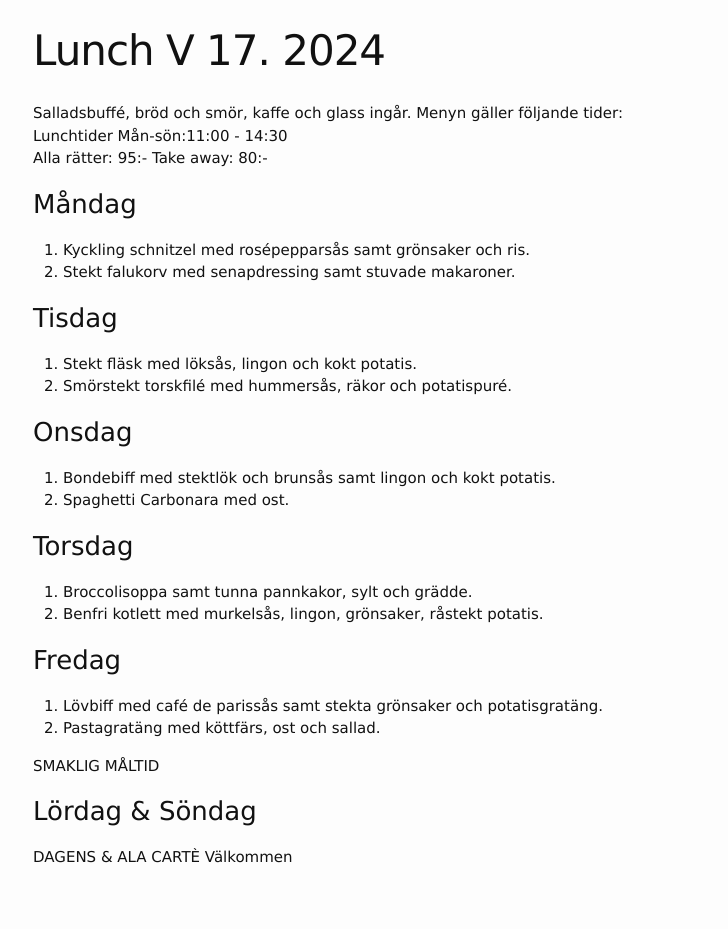
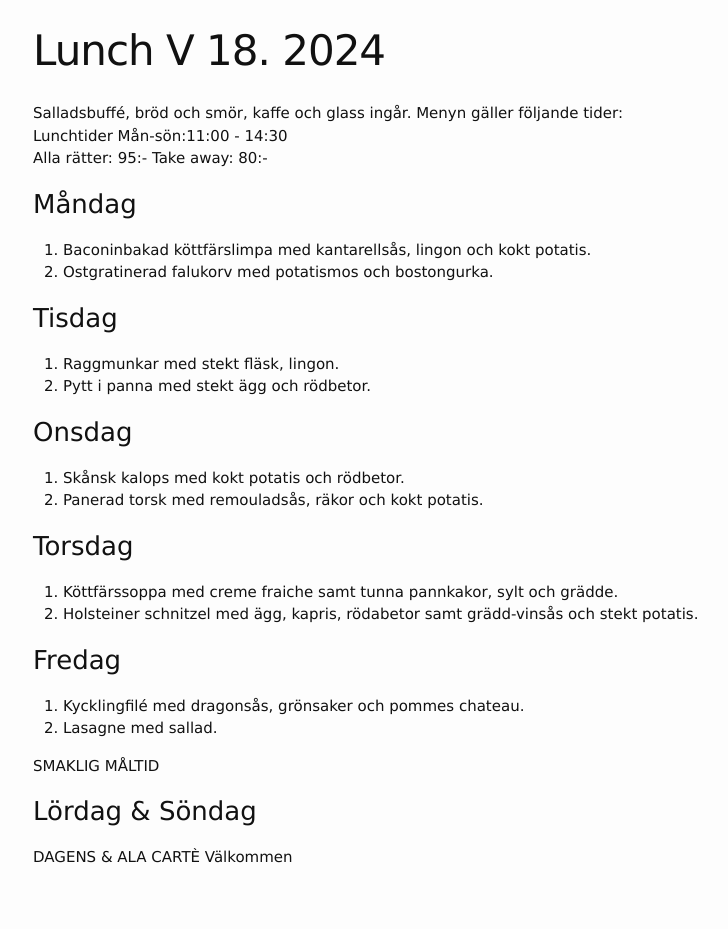
Before and after one commit to FarInn62/farinn62.github.io, a Jekyll site: the page built from lunch.md, in a window 1280 px wide. Shown: the whole page, without its empty margins (237-965 px from the left). Built offline with Jekyll 4.4.1, drawn with Linux system fonts in a browser that asks for light colours.

Commit message:
Update lunch.md

```diff
--- a/lunch.md
+++ b/lunch.md
@@ -1,6 +1,6 @@
 ---
 layout: foodmenu
-title: Lunch V 17. 2024
+title: Lunch V 18. 2024
 permalink: /lunch/
 published: true
 ---
@@ -11,28 +11,28 @@ Alla rätter: 95:- Take away: 80:-
 
 ### Måndag
 
-1. Kyckling schnitzel med rosépepparsås samt grönsaker och ris.
-2. Stekt falukorv med senapdressing samt stuvade makaroner.
+1. Baconinbakad köttfärslimpa med kantarellsås, lingon och kokt potatis.
+2. Ostgratinerad falukorv med potatismos och bostongurka.
 
 ### Tisdag
 
-1. Stekt fläsk med löksås, lingon och kokt potatis.
-2. Smörstekt torskfilé med hummersås, räkor och potatispuré.
+1. Raggmunkar med stekt fläsk, lingon.
+2. Pytt i panna med stekt ägg och rödbetor.
 
 ### Onsdag
 
-1. Bondebiff med stektlök och brunsås samt lingon och kokt potatis.
-2. Spaghetti Carbonara med ost.
+1. Skånsk kalops med kokt potatis och rödbetor.
+2. Panerad torsk med remouladsås, räkor och kokt potatis.
 
 ### Torsdag
 
-1. Broccolisoppa samt tunna pannkakor, sylt och grädde.
-2. Benfri kotlett med murkelsås, lingon, grönsaker, råstekt potatis.
+1. Köttfärssoppa med creme fraiche samt tunna pannkakor, sylt och grädde.
+2. Holsteiner schnitzel med ägg, kapris, rödabetor samt grädd-vinsås och stekt potatis.
 
 ### Fredag
 
-1. Lövbiff med café de parissås samt stekta grönsaker och potatisgratäng.
-2. Pastagratäng med köttfärs, ost och sallad.
+1. Kycklingfilé med dragonsås, grönsaker och pommes chateau.
+2. Lasagne med sallad.
 
 SMAKLIG MÅLTID
 ### Lördag & Söndag
```
